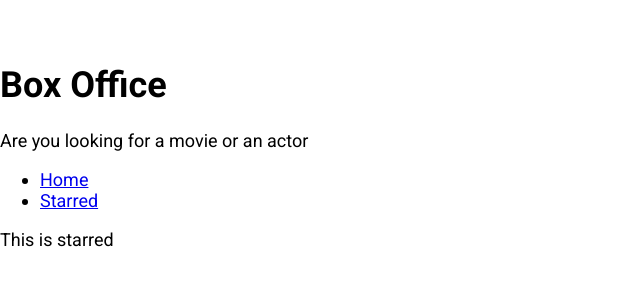
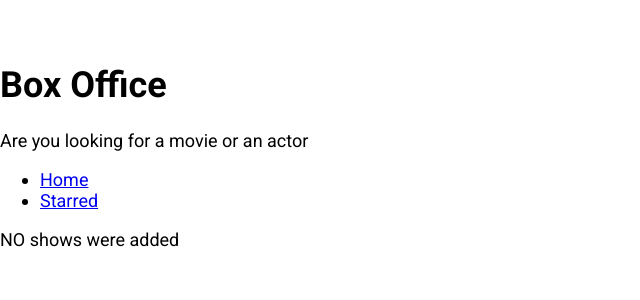
Before and after one commit to akarshitb/Box-Office, a React (Create React App) app: page /starred in a window 1280 px wide. Shown: the top 300 px of the page, without its empty margins (0-640 px from the left). Built offline with nearby package versions, Linux system fonts and the light colour scheme.

Commit message:
Finished starred page

```diff
--- a/src/pages/Starred.js
+++ b/src/pages/Starred.js
@@ -1,8 +1,43 @@
-import React from "react";
+import React, { useState, useEffect } from "react";
 import MainPageLayout from "../components/MainPageLayout";
+import ShowGrid from "../components/show/ShowGrid";
+import { apiGet } from "../misc/config";
+import { useShows } from "../misc/custom-hooks";
 
 const Starred = () => {
-  return <MainPageLayout>This is starred</MainPageLayout>;
+  const [starred] = useShows();
+
+  const [shows, setShows] = useState(null);
+  const [isLoading, setIsLoading] = useState(true);
+  const [error, setError] = useState(null);
+
+  useEffect(() => {
+    if (starred && starred.length > 0) {
+      const promises = starred.map((showId) => apiGet(`/shows/${showId}`));
+
+      Promise.all(promises)
+        .then((apiData) => apiData.map((show) => ({ show })))
+        .then((results) => {
+          setShows(results);
+          setIsLoading(false);
+        })
+        .catch((err) => {
+          setError(error.message);
+          setIsLoading(false);
+        });
+    } else {
+      setIsLoading(false);
+    }
+  });
+
+  return (
+    <MainPageLayout>
+      {isLoading && <div>Shows are still loading</div>}
+      {error && <div>Error occured:{error}</div>}
+      {!isLoading && !shows && <div>NO shows were added</div>}
+      {!isLoading && !error && shows && <ShowGrid data={shows} />}
+    </MainPageLayout>
+  );
 };
 
 export default Starred;
```
